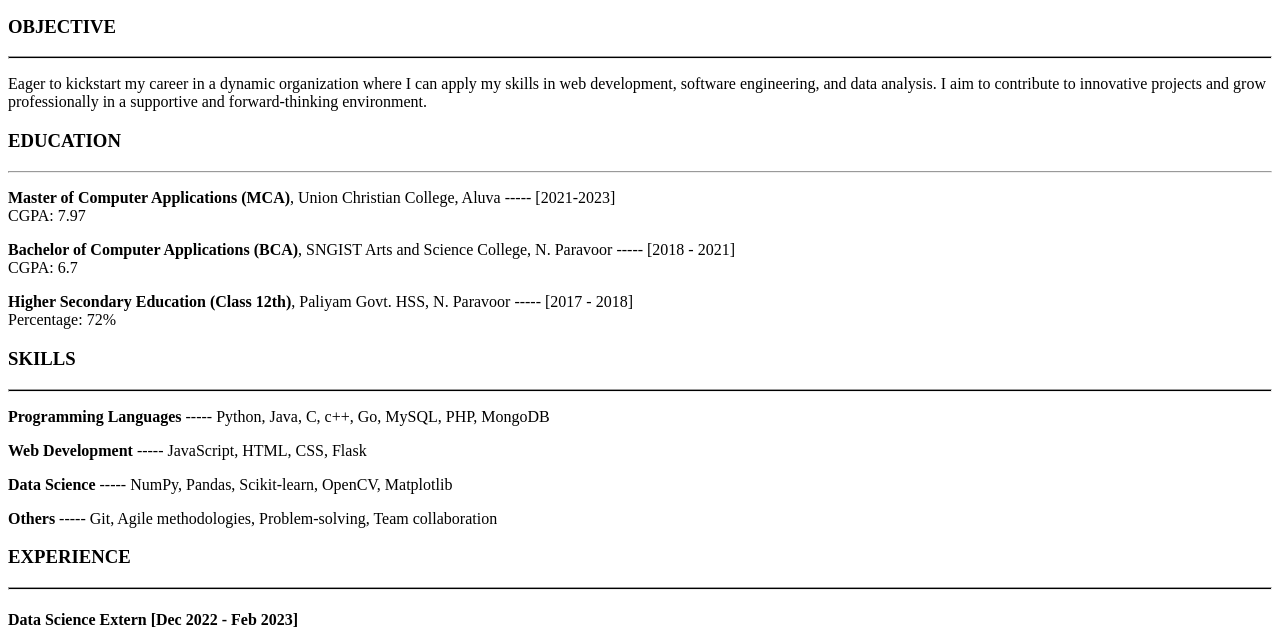
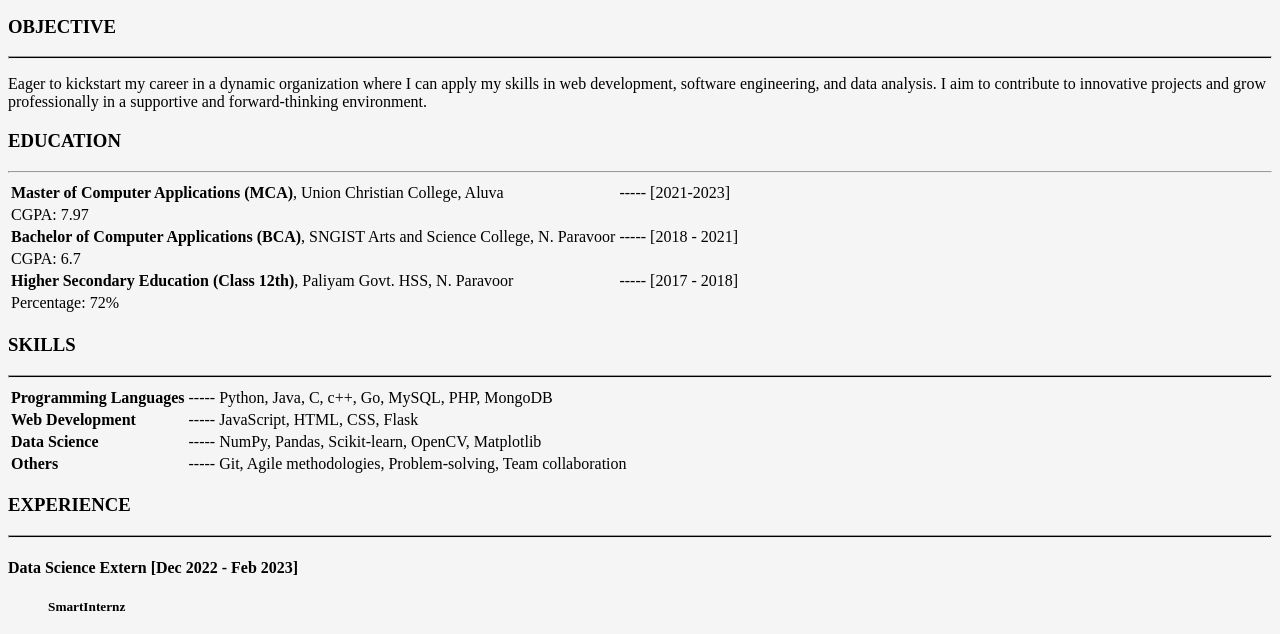
Before and after one commit to adarsh-g-prabhu/html5-training, a plain HTML site: page resume.html in a window 1280 px wide. Shown: the part 148-782 px from the top of the page. Drawn offline with Linux system fonts and the light colour scheme.

Commit message:
resume updated using table

```diff
--- a/resume.html
+++ b/resume.html
@@ -17,14 +17,36 @@
         engineering, and data analysis. I aim to contribute to innovative projects and grow professionally in a supportive
         and forward-thinking environment.</P>
     <h3>EDUCATION</h3><hr>
-    <p><b>Master of Computer Applications (MCA)</b>, Union Christian College, Aluva ----- [2021-2023] <br> CGPA: 7.97</p>
-    <p><b>Bachelor of Computer Applications (BCA)</b>, SNGIST Arts and Science College, N. Paravoor ----- [2018 - 2021] <br> CGPA: 6.7</p>
-    <p><b>Higher Secondary Education (Class 12th)</b>, Paliyam Govt. HSS, N. Paravoor ----- [2017 - 2018] <br> Percentage: 72%</p>
+    <table>
+    <tr>
+        <td><b>Master of Computer Applications (MCA)</b>, Union Christian College, Aluva</td><td> ----- </td><td>[2021-2023] </td>
+    </tr>
+    <tr><td>CGPA: 7.97</td></tr>
+    <tr>
+        <td><b>Bachelor of Computer Applications (BCA)</b>, SNGIST Arts and Science College, N. Paravoor</td><td> ----- </td><td>[2018 - 2021] </td>
+    </tr>
+    <tr><td>CGPA: 6.7</td></tr>
+    <tr>
+        <td><b>Higher Secondary Education (Class 12th)</b>, Paliyam Govt. HSS, N. Paravoor</td><td> ----- </td><td>[2017 - 2018]</td>
+    </tr>
+    <tr><td>Percentage: 72%</td></tr>
+    </table>
+
     <h3>SKILLS</h3><hr>
-    <p><b>Programming Languages</b> ----- Python, Java, C, c++, Go, MySQL, PHP, MongoDB</p>
-    <p><b>Web Development</b> ----- JavaScript, HTML, CSS, Flask </p>
-    <p><b>Data Science</b> ----- NumPy, Pandas, Scikit-learn, OpenCV, Matplotlib </p>
-    <p><b>Others</b> ----- Git, Agile methodologies, Problem-solving, Team collaboration</p>
+    <table>
+        <tr>
+            <td><b>Programming Languages</b></td><td> ----- </td><td>Python, Java, C, c++, Go, MySQL, PHP, MongoDB</td>
+        </tr>
+        <tr>
+            <td><b>Web Development</b></td><td> ----- </td><td>JavaScript, HTML, CSS, Flask</td>
+        </tr>
+        <tr>
+            <td><b>Data Science</b></td><td> ----- </td><td>NumPy, Pandas, Scikit-learn, OpenCV, Matplotlib </td>
+        </tr>
+        <tr>
+            <td><b>Others</b></td><td> ----- </td><td>Git, Agile methodologies, Problem-solving, Team collaboration</td>
+        </tr>
+    </table>
     <h3>EXPERIENCE</h3><hr>
     <h4>Data Science Extern [Dec 2022 - Feb 2023]</h4>
    <ul><p><h5>SmartInternz</h5>
@@ -54,7 +76,5 @@
     </ul>
 
 
-
-
 </body>
 </html>
--- a/styles/styles-resume.css
+++ b/styles/styles-resume.css
@@ -10,3 +10,6 @@ hr{
     background-color: black;
     height: 0.8px;
 }
+body{
+    background-color: whitesmoke;
+}
```
